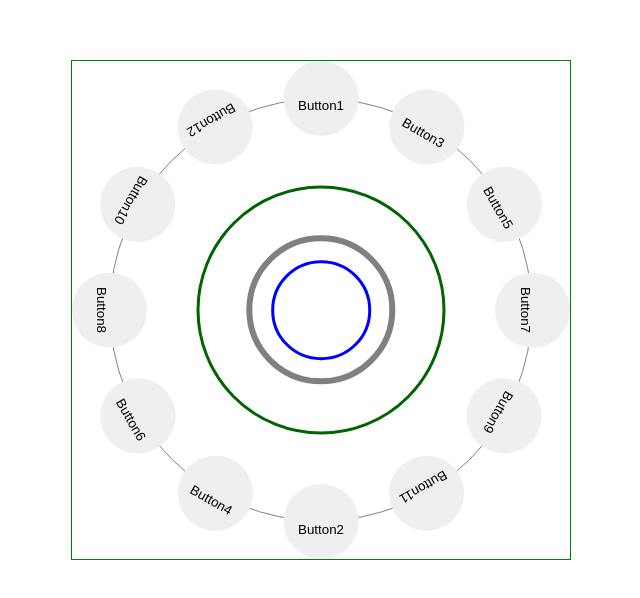
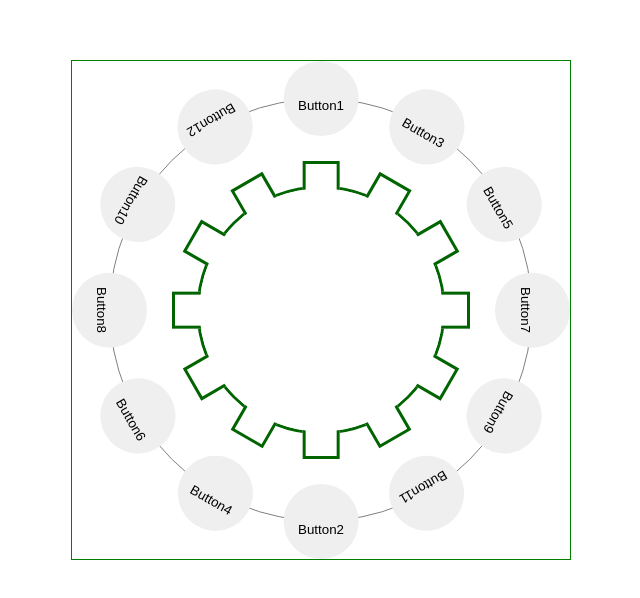
Before and after one commit to MichalKRZ-pl/StarMenu, a website: page index.html in a window 1280 px wide. Shown: the part 140-738 px from the top of the page, without its empty margins (29-669 px from the left). Drawn offline with Linux system fonts and the light colour scheme.

Commit message:
created visible gears

```diff
--- a/src/sass/_mixins.scss
+++ b/src/sass/_mixins.scss
@@ -24,3 +24,9 @@
   width: $width;
   transform: translate(-50%, -50%) rotateZ($rotation);
 }
+
+@mixin tooth($height, $width, $border-size, $border-color) {
+  height: $height;
+  width: $width;
+  border: $border-size solid $border-color;
+}
--- a/src/sass/main.scss
+++ b/src/sass/main.scss
@@ -27,8 +27,12 @@
   &__gear-wheel {
     @include wheel(50%, 3px, transparent);
     background-clip: padding-box;
+    background-color: white;
+    z-index: 2;
+
     &--bottom {
       @include wheel(50%, 3px, darkgreen);
+      z-index: 0;
     }
   }
   &__external-wheel {
@@ -36,7 +40,6 @@
   }
 
   &__diagonal {
-    //background-color: tomato;
     &:nth-last-child(6) {
       @include diagonal(15%, 0deg);
     }
@@ -57,6 +60,13 @@
     }
   }
 
+  &__tooth {
+    @include tooth(60%, 50%, 3px, darkgreen);
+    background-color: white;
+    z-index: 1;
+  }
+  //@mixin tooth($height, $width, $border-size, $border-color)
+
   &__btn {
     width: 100%;
     height: 0;
```
Also changed, not shown: dist/css/main.min.css.
